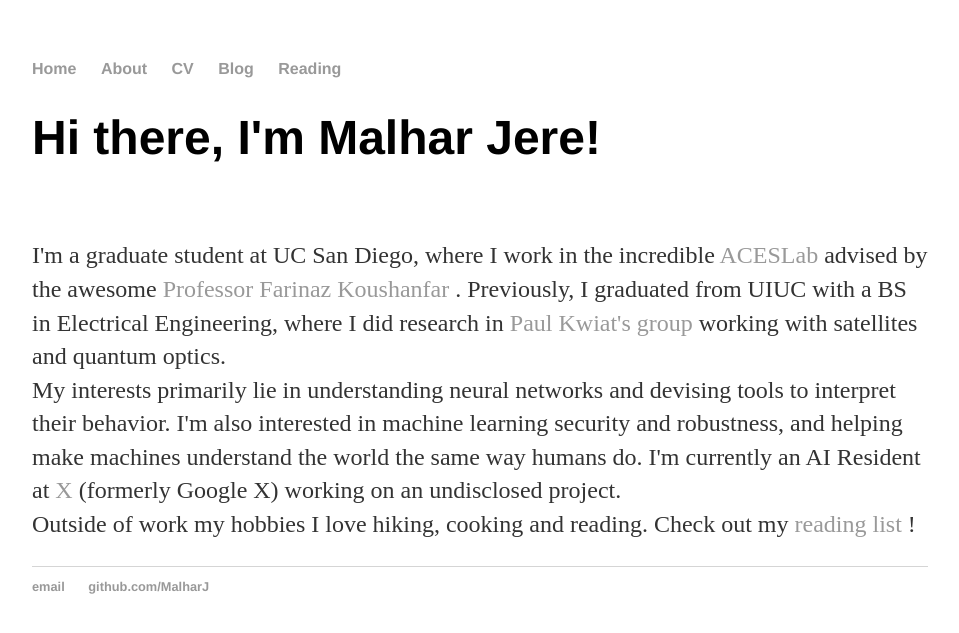
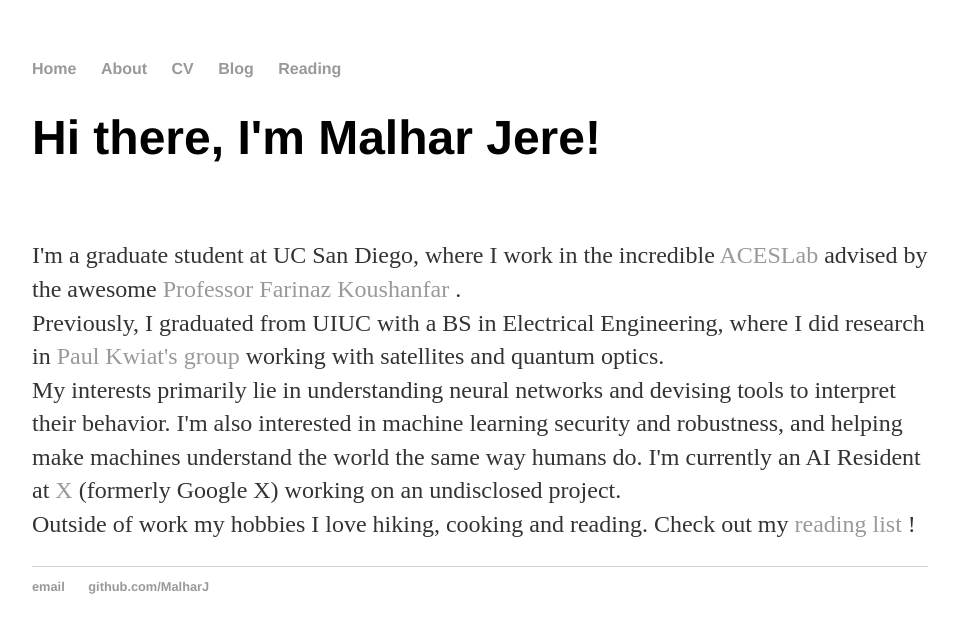
Before and after one commit to MalharJ/MalharJ.github.io, a Jekyll site: the page built from index.html, in a window 1280 px wide. Shown: the top 633 px of the page, without its empty margins (160-1119 px from the left). Built offline with Jekyll 4.4.1, drawn with Linux system fonts in a browser that asks for light colours.

```diff
--- a/index.html
+++ b/index.html
@@ -7,7 +7,11 @@ title: Malhar Jere
 
 	<br>
 
-	<p>I'm a graduate student at UC San Diego, where I work in the incredible <a href="http://aceslab.org/">ACESLab</a> advised by the awesome <a href="https://farinaz.eng.ucsd.edu/home"> Professor Farinaz Koushanfar </a>. Previously, I graduated from UIUC with a BS in Electrical Engineering, where I did research in <a href="http://research.physics.illinois.edu/QI/Photonics/"> Paul Kwiat's group</a> working with satellites and quantum optics.
+	<p>I'm a graduate student at UC San Diego, where I work in the incredible <a href="http://aceslab.org/">ACESLab</a> advised by the awesome <a href="https://farinaz.eng.ucsd.edu/home"> Professor Farinaz Koushanfar </a>.
+
+	<br>
+
+	Previously, I graduated from UIUC with a BS in Electrical Engineering, where I did research in <a href="http://research.physics.illinois.edu/QI/Photonics/"> Paul Kwiat's group</a> working with satellites and quantum optics.
 
 	<br>
 
```
